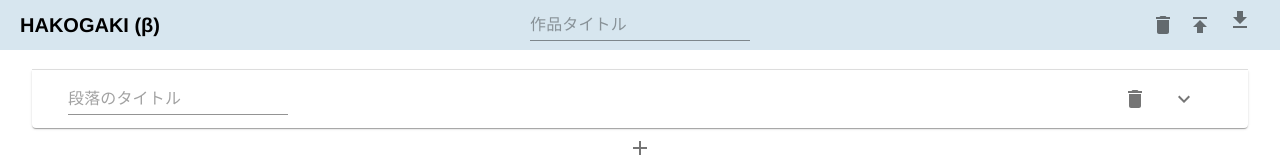
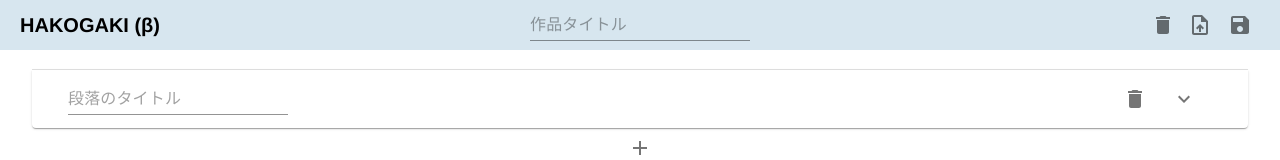
Before and after one commit to tkawabat/scenario_tool, a React (Create React App) app: page /#/hakogaki in a window 1280 px wide. Shown: the top 160 px of the page. Built offline with nearby package versions, Linux system fonts and the light colour scheme.

Commit message:
fix button icon

```diff
--- a/src/view/l1/DumpButton.tsx
+++ b/src/view/l1/DumpButton.tsx
@@ -4,7 +4,7 @@ import styled from 'styled-components';
 import { useSnackbar } from 'notistack';
 
 import { IconButton, Tooltip, Menu, MenuItem } from '@mui/material/';
-import { GetApp } from '@mui/icons-material/';
+import { Save } from '@mui/icons-material/';
 
 import { RootState } from '../../store/rootReducer';
 import Scenario from '../../store/model/Scenario';
@@ -15,7 +15,9 @@ import ScenarioUtil from '../../lib/ScenarioUtil';
 
 
 const Root = styled.div`
-
+    display: flex;
+    align-content: center;
+    justify-content: center;
 `;
 
 type Props = {
@@ -59,7 +61,7 @@ const App = (props: Props) => {
                     aria-expanded={Boolean(anchorEl) ? 'true' : undefined}
                     onClick={handleClick}
                 >
-                    <GetApp />
+                    <Save />
                 </IconButton>
             </Tooltip>
             <Menu
--- a/src/view/l1/JsonImportButton.tsx
+++ b/src/view/l1/JsonImportButton.tsx
@@ -4,7 +4,7 @@ import styled from 'styled-components';
 import { useSnackbar } from 'notistack';
 
 import { IconButton, Tooltip } from '@mui/material/';
-import { Publish } from '@mui/icons-material/';
+import { UploadFile } from '@mui/icons-material/';
 
 import ScenarioSlice, { LoadPayload, } from '../../store/ScenarioSlice';
 import Scenario from '../../store/model/Scenario';
@@ -49,7 +49,7 @@ const App = (props: Props) => {
             <IconButton
                 component="label"
             >
-            <Publish />
+                <UploadFile />
                 <input type="file" hidden accept=".json" onChange={load} />
             </IconButton>
         </Tooltip>
```
Also changed, not shown: src/view/l1/JsonExportButton.tsx (deleted, +0 -35 lines). Lines whose indentation alone changed are shown as unchanged.
